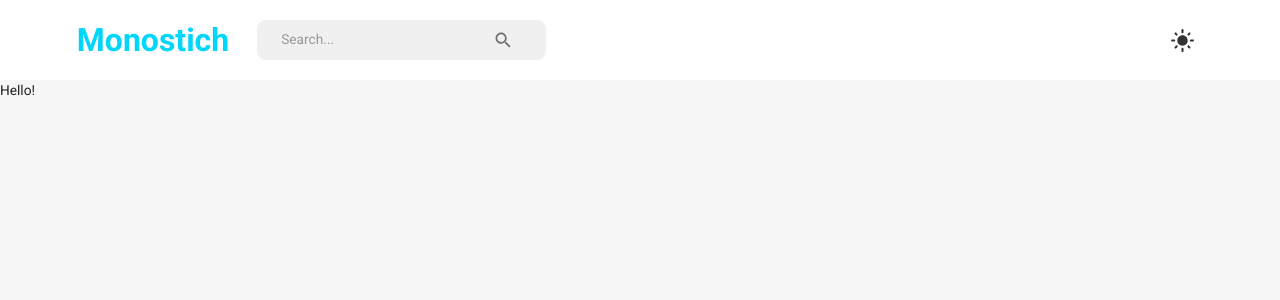
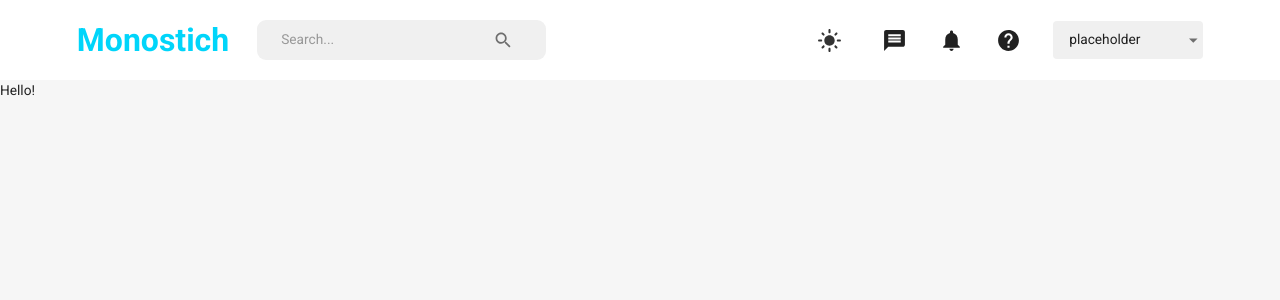
Before and after one commit to dingbat-weasel/monostich, a React (Create React App) app in the folder client/: page / in a window 1280 px wide. Shown: the top 300 px of the page. Built offline with nearby package versions, Linux system fonts and the light colour scheme; the HTML template or start-up script is replaced by a standard one.

Commit message:
desktop navbar, moving on to mobile

```diff
--- a/client/src/components/Navbar/Navbar.jsx
+++ b/client/src/components/Navbar/Navbar.jsx
@@ -26,6 +26,9 @@ import {
 } from "@mui/icons-material";
 import { useNavigate } from "react-router-dom";
 import FlexBetween from "../CSS/FlexBetween";
+
+// Set userName in global state and delete this
+const userName = "placeholder";
 
 const Navbar = () => {
   const [isMobileMenuToggled, setIsMobileMenuToggled] = useState(false);
@@ -75,17 +78,48 @@ const Navbar = () => {
       {/* Desktop Nav */}
       {isNonMobileScreen ? (
         <FlexBetween gap="2rem">
-          {/* TO DO: Light/Dark Mode Toggle */}
-          <IconButton onClick={"#"}>
+          {/* TO DO: Light/Dark Mode Toggle set as onClick function within iconbutton, pulls from global state*/}
+          <IconButton>
             {theme.palette.mode === "dark" ? (
               <DarkMode sx={{ fontSize: "25px" }} />
             ) : (
               <LightMode sx={{ color: dark, fontSize: "25px" }} />
             )}
           </IconButton>
+          <Message sx={{ fontSize: "25px" }} />
+          <Notifications sx={{ fontSize: "25px" }} />
+          <Help sx={{ fontSize: "25px" }} />
+          {/* TO DO: Set userName in global state on login */}
+          <FormControl variant="standard" value={userName}>
+            <Select
+              value={userName}
+              sx={{
+                backgroundColor: neutralLight,
+                width: "150px",
+                borderRadius: "0.25rem",
+                p: "0.25rem 1rem",
+                "& .MuiSvgIcon-root": {
+                  pr: "0.25rem",
+                  width: "3rem",
+                },
+                "& .MuiSvgIcon-root": {
+                  backgroundColor: neutralLight,
+                },
+              }}
+              input={<InputBase />}
+            >
+              <MenuItem value={userName}>
+                <Typography>{userName}</Typography>
+              </MenuItem>
+
+              <MenuItem>Log Out</MenuItem>
+            </Select>
+          </FormControl>
         </FlexBetween>
       ) : (
-        <IconButton></IconButton>
+        <IconButton
+          onClick={() => setIsMobileMenuToggled(!isMobileMenuToggled)}
+        ></IconButton>
       )}
     </FlexBetween>
   );
```
